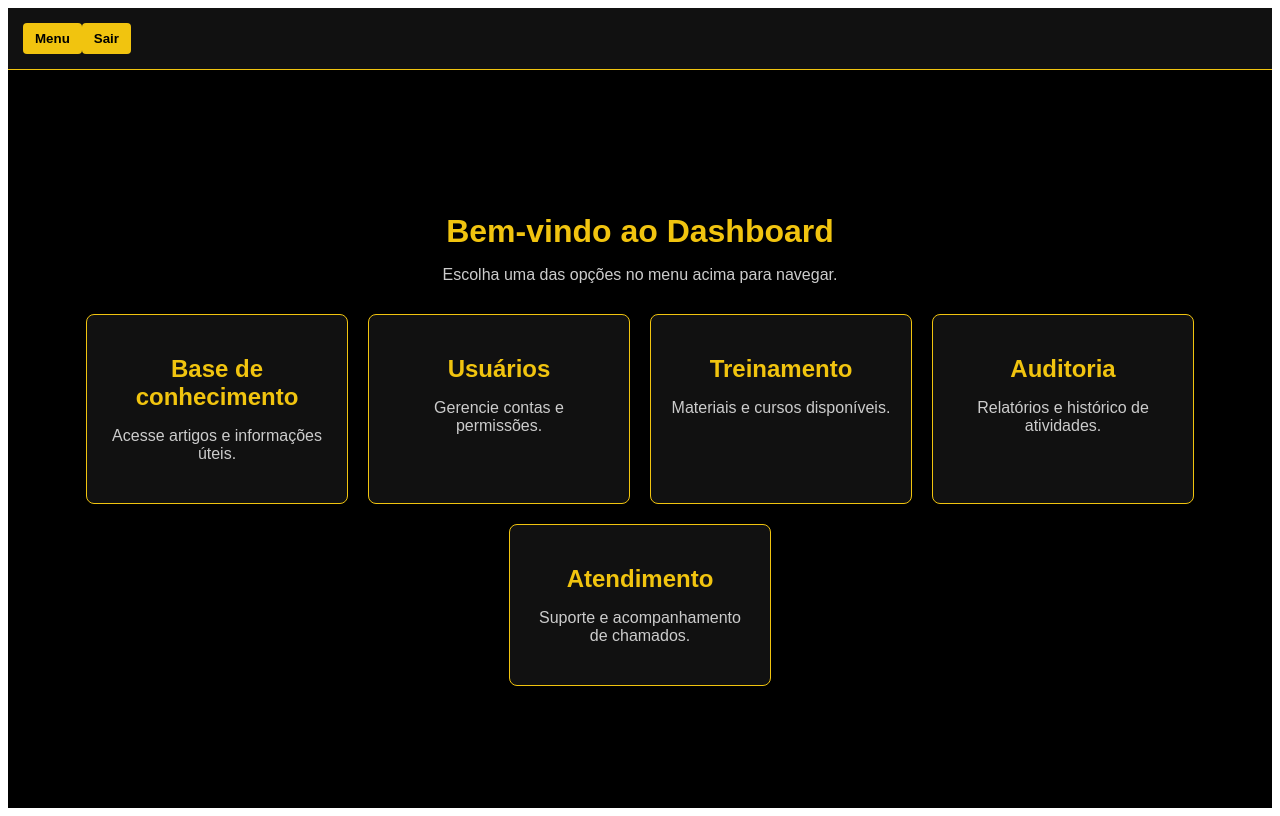
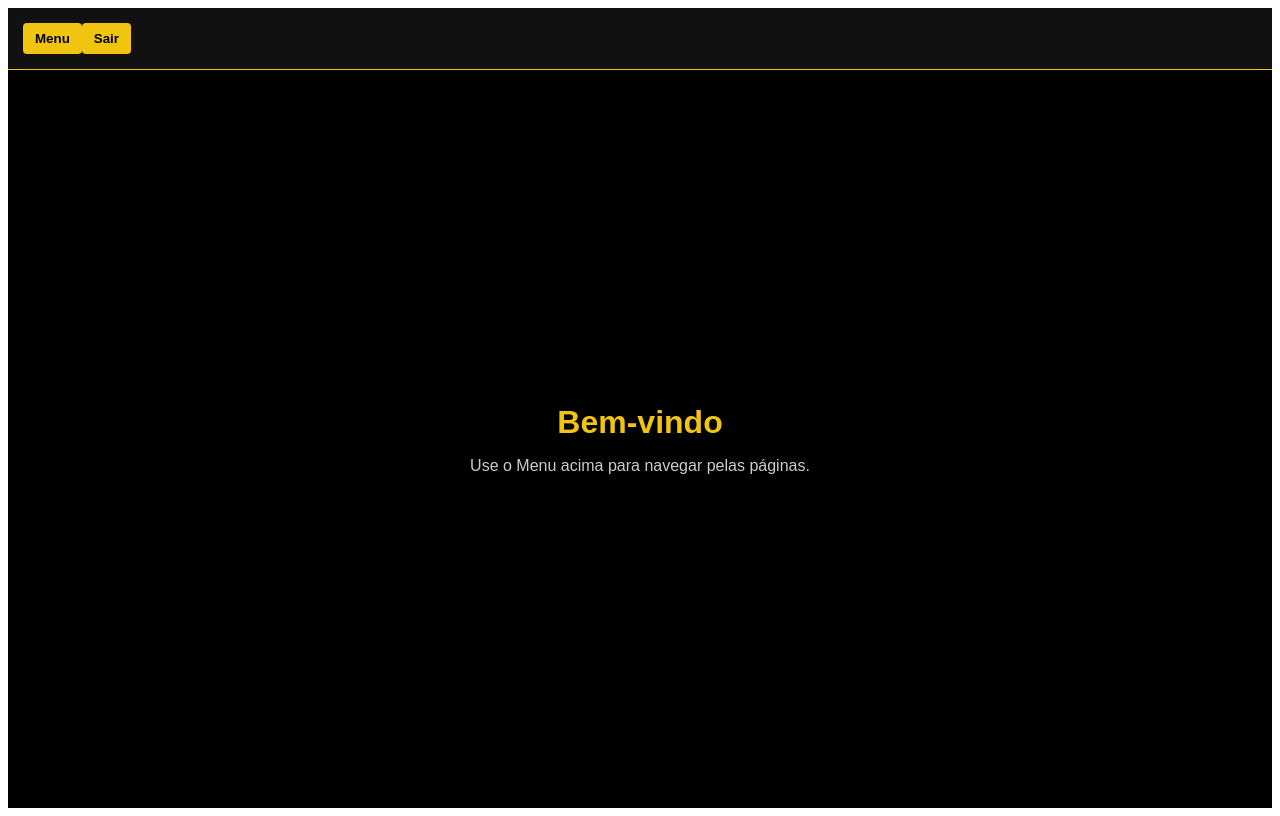
Before and after one commit to Wertco-Bombas/Wertco, a Next.js app: page /dashboard in a window 1280 px wide. Built offline with nearby package versions, Linux system fonts and the light colour scheme.

Commit message:
Update dashboard.js

```diff
--- a/pages/dashboard.js
+++ b/pages/dashboard.js
@@ -4,35 +4,8 @@ export default function Dashboard() {
   return (
     <Layout>
       <div className="dashboard-container">
-        <h1>Bem-vindo ao Dashboard</h1>
-        <p>Escolha uma das opções no menu acima para navegar.</p>
-
-        <section className="dashboard-cards">
-          <div className="card" onClick={() => (window.location.href = "/base")}>
-            <h2>Base de conhecimento</h2>
-            <p>Acesse artigos e informações úteis.</p>
-          </div>
-
-          <div className="card" onClick={() => (window.location.href = "/usuario")}>
-            <h2>Usuários</h2>
-            <p>Gerencie contas e permissões.</p>
-          </div>
-
-          <div className="card" onClick={() => (window.location.href = "/treinamento")}>
-            <h2>Treinamento</h2>
-            <p>Materiais e cursos disponíveis.</p>
-          </div>
-
-          <div className="card" onClick={() => (window.location.href = "/auditoria")}>
-            <h2>Auditoria</h2>
-            <p>Relatórios e histórico de atividades.</p>
-          </div>
-
-          <div className="card" onClick={() => (window.location.href = "/atendimento")}>
-            <h2>Atendimento</h2>
-            <p>Suporte e acompanhamento de chamados.</p>
-          </div>
-        </section>
+        <h1>Bem-vindo</h1>
+        <p>Use o Menu acima para navegar pelas páginas.</p>
       </div>
     </Layout>
   );
```
